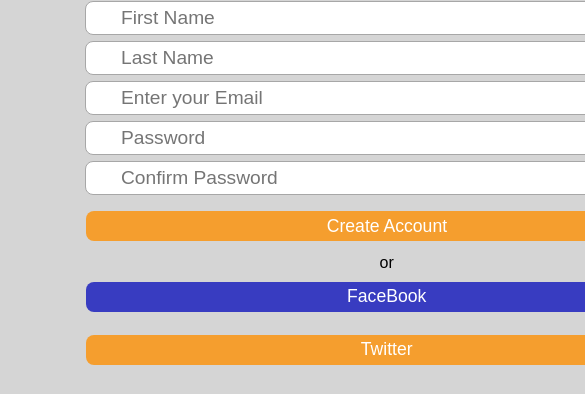
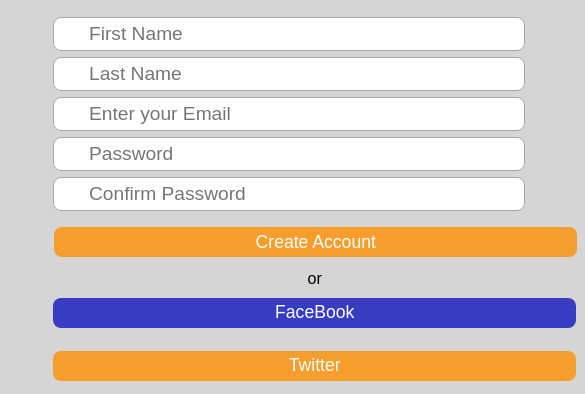
Before and after one commit to Saurabhcodechef/HTMLANDCSS, a plain HTML site: page RegistrationForm/index.html in a window 390 px wide. Shown: the part 483-877 px from the top of the page, 585 px wide, since content can reach past the window. Drawn offline with Linux system fonts and the light colour scheme.

Commit message:
Update style.css

```diff
--- a/RegistrationForm/css/style.css
+++ b/RegistrationForm/css/style.css
@@ -119,7 +119,8 @@
     align-items: center;
   }
   section {
-    margin-left: 5rem;
+    margin-top:2rem
+    margin-left: 3rem;
   }
 
   input{
@@ -127,7 +128,7 @@
   }
   .form-section{
     width:100%;
-    margin: 0 0 0 5rem;
+    margin: 1rem 0 0 3rem;
   }
   .form{
     display: flex;
```
